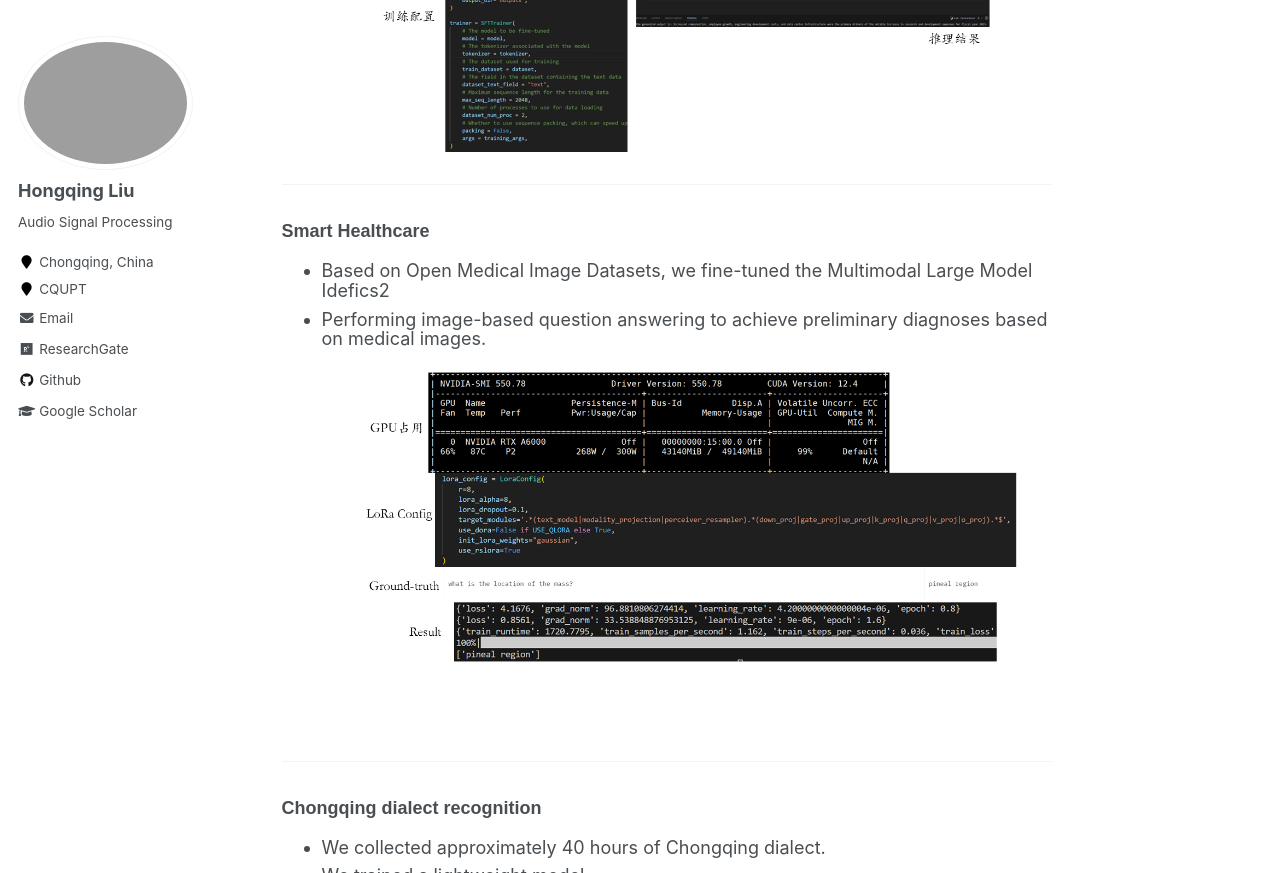
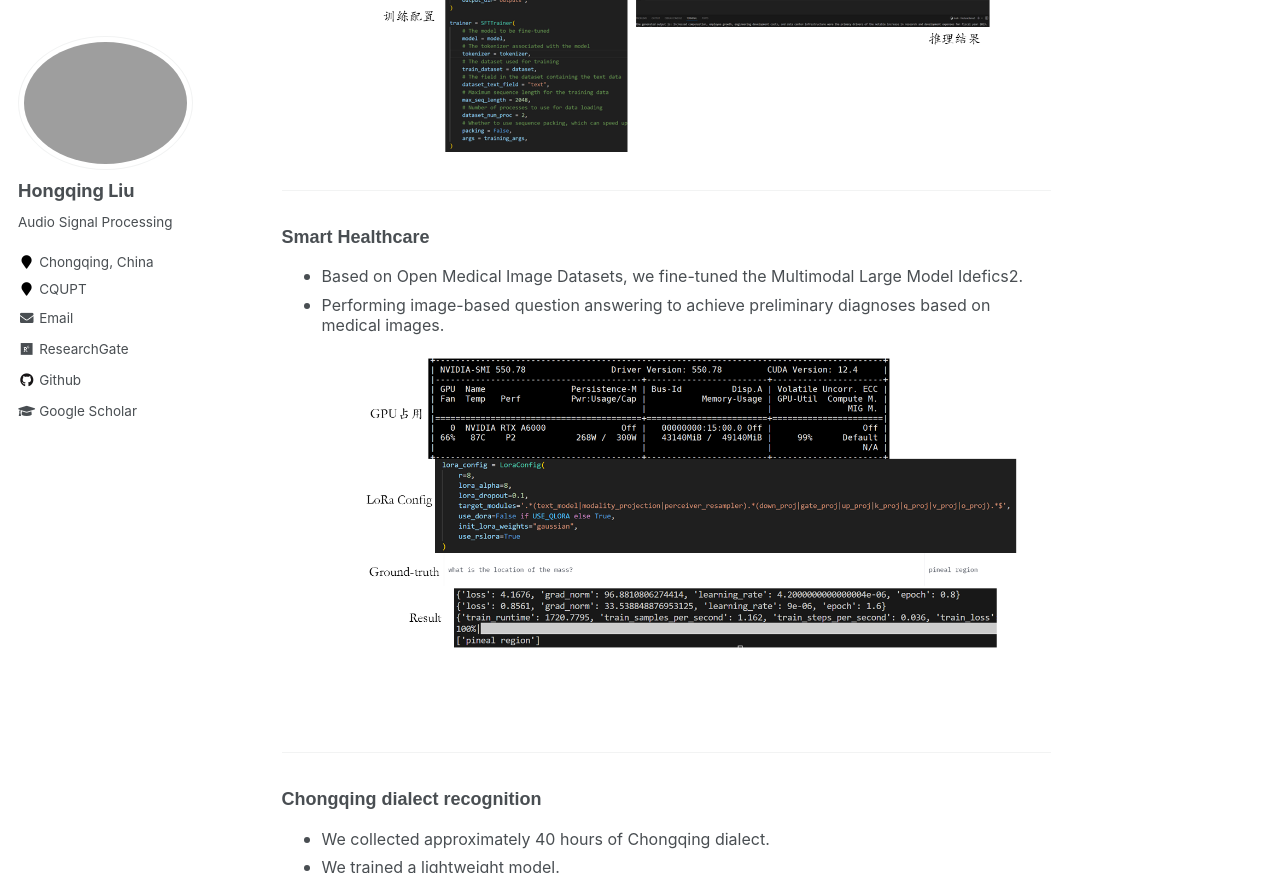
Before and after one commit to hong-qing-liu/english-hong-qing-liu.github.io, a Jekyll site: the page built from _talks/LLM.md, in a window 1280 px wide and 900 px high, scrolled down 667 px, cut to the strip 0-873 px from the top of the window. Built offline with Jekyll 4.4.1, drawn with Linux system fonts in a browser that asks for light colours.

Commit message:
Update LLM.md

```diff
--- a/_talks/LLM.md
+++ b/_talks/LLM.md
@@ -11,20 +11,20 @@ permalink: /talks/LLM
 
 ---
 ###  <font size=4> Finetune LLM </font>
- - We fine-tuned the Llama3 8B language model based on open-source datasets.
- - Further optimization on different private datasets to achieve more accurate responses for various tasks.
+ - <font size=3> We fine-tuned the Llama3 8B language model based on open-source datasets. </font>
+ - <font size=3> Further optimization on different private datasets to achieve more accurate responses for various tasks. </font>
    ![llm](/images/llmfinetue.png){: .align-center width="700px"}
 
 ---
 ###  <font size=4> Smart Healthcare </font>
- - Based on Open Medical Image Datasets, we fine-tuned the Multimodal Large Model Idefics2
- - Performing image-based question answering to achieve preliminary diagnoses based on medical images.
+ - <font size=3> Based on Open Medical Image Datasets, we fine-tuned the Multimodal Large Model Idefics2. </font>
+ - <font size=3> Performing image-based question answering to achieve preliminary diagnoses based on medical images. </font>
    ![llm](/images/multimodal.png){: .align-center width="700px"}
 
 ---
 ### <font size=4> Chongqing dialect recognition </font>
-- We collected approximately 40 hours of Chongqing dialect.
-- We trained a lightweight model.
+- <font size=3> We collected approximately 40 hours of Chongqing dialect. </font>
+- <font size=3> We trained a lightweight model. </font>
   <div style="position: relative; padding-bottom: 56.25%; height: 0; overflow: hidden; max-width: 100%; height: auto;">
     <iframe
     src="//player.bilibili.com/player.html?isOutside=true&aid=1705132836&bvid=BV1dT421i7ZU&cid=1562461104&autoplay=0"
```
